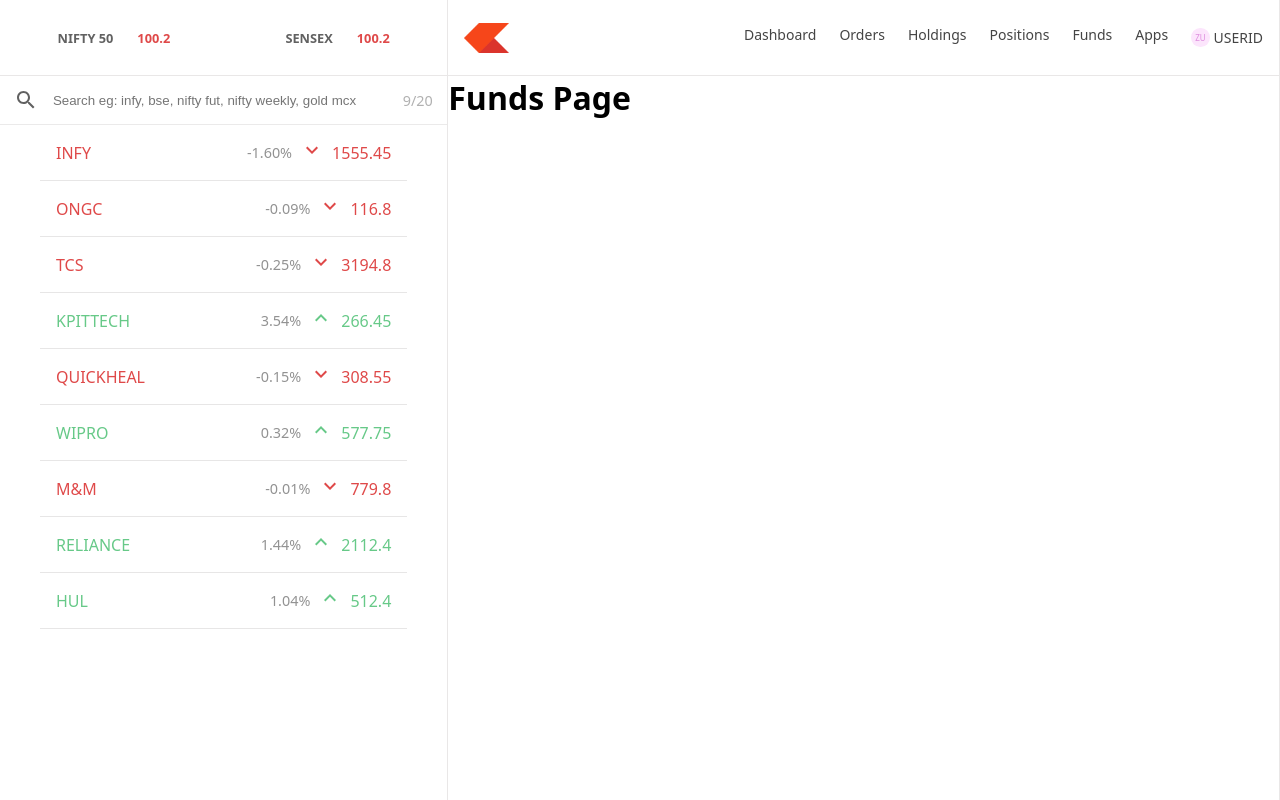
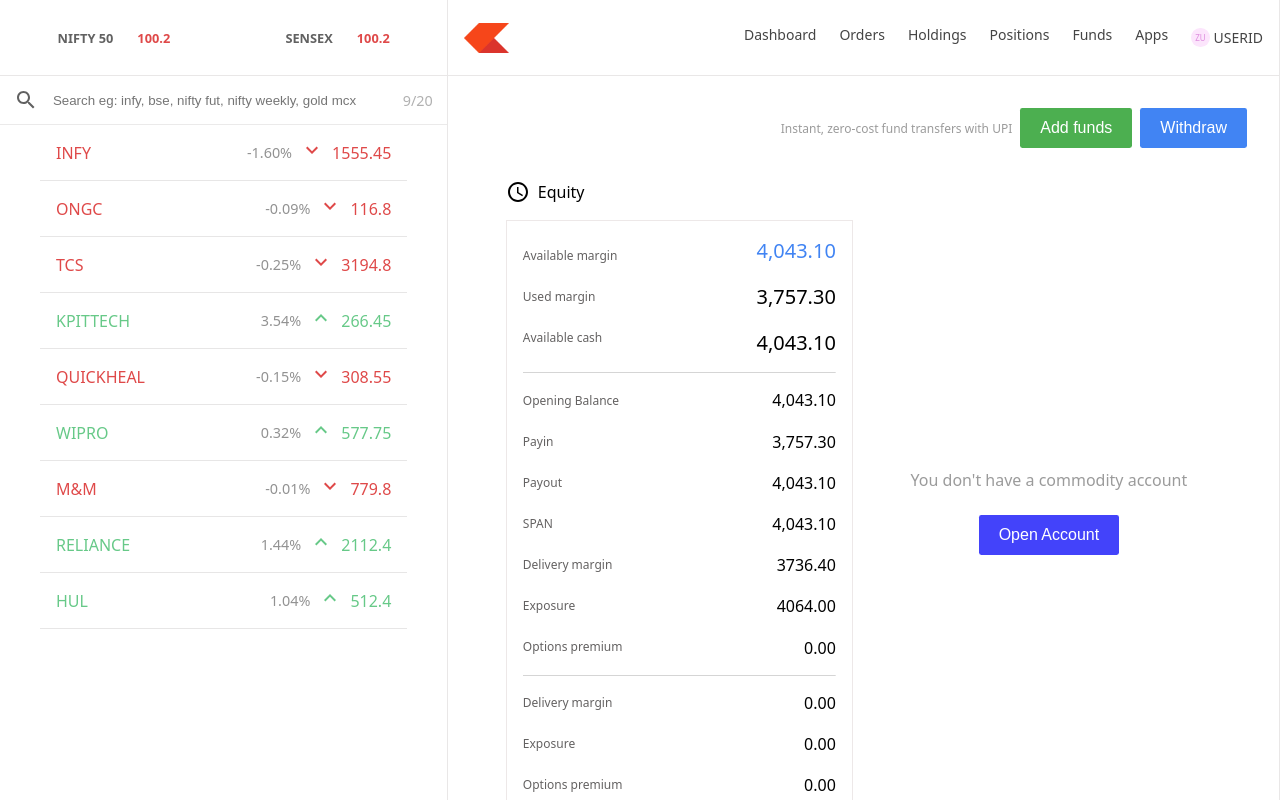
Before and after one commit to AustinVarshney/Zerodha-Project, a React (Vite) app in the folder dashboard/: page /funds in a window 1280 px wide. Built offline with nearby package versions, Linux system fonts and the light colour scheme.

Commit message:
Made Positions and Funds Pages

```diff
--- /dev/null
+++ b/dashboard/src/components/Fund.css
@@ -0,0 +1,182 @@
+.outerFundDiv{
+    padding: 2rem;
+    padding-bottom: 0;
+    overflow: scroll;
+    height: calc(100% - 30px);
+}
+
+.outerFundDiv::-webkit-scrollbar{
+    height: 100%;
+    width: 6px;
+    background-color: #eeeeeedf;
+    border-radius: 1.5rem;
+}
+
+.outerFundDiv::-webkit-scrollbar-thumb {
+    border-radius: 1.5rem;
+    background: rgb(198, 196, 196);
+}
+
+.innerFundDiv1{
+    display: flex;
+    align-items: center;
+    justify-content: flex-end;
+    flex-wrap: wrap;
+    width: 100%;
+    gap: 0.5rem;
+    margin-bottom: 2rem;
+}
+
+.innerFundDiv1 p{
+    font-size: 12px;
+    color: #9B9B9B;
+}
+
+.buttonFund1{
+    background-color: #4CAF50;
+}
+
+.buttonFund2{
+    background-color: #4184F3;
+}
+
+.innerFundDiv1 button{
+    border: none;
+    height: 40px;
+    padding: 8px 20px;
+    border-radius: 0.15rem;
+}
+
+.innerFundDiv1 button:hover{
+    opacity: 0.8;
+    cursor: pointer;
+}
+
+.innerFundDiv1 button a{
+    color: white;
+    text-decoration: none;
+    font-size: 1rem;
+}
+
+.innerFundDiv2{
+    display: flex;
+    flex-wrap: wrap;
+    align-items: center;
+    justify-content: space-evenly;
+    width: 100%;
+    margin-bottom: 3rem;
+}
+
+.innerFundDiv2>div{
+    width: 45%;
+}
+
+.innerMostFundDiv1{
+    margin-bottom: 2rem;
+}
+
+.innerMostFundDiv1>p{
+    display: flex;
+    align-items: center;
+    gap: 0.5rem;
+    margin-bottom: 1rem;
+}
+
+.innerMostFundDiv1>div{
+    border: 1px solid rgb(237, 232, 232);
+    width: 100%;
+    margin-top: 0.5rem;
+}
+
+.innerMostFundDiv1>div>div{
+    display: flex;
+    justify-content: space-between;
+    align-items: center;
+    padding: 1rem;
+    /* border-bottom: 1px solid #d5d5d5; */
+}
+
+/* .innerMostFundDiv1>div>div:last-child{
+    border-bottom: none;
+} */
+
+.innerMostFundDiv1>div>div>div{
+    display: flex;
+    flex-direction: column;
+    justify-content: center;
+}
+
+.innerMostFundDiv1>div>div>div:first-child{
+    align-items: flex-start;
+}
+
+.innerMostFundDiv1>div>div>div:first-child>p{
+    color: #646262;
+    font-size: 12px;
+    margin-bottom: 1.5rem;
+}
+
+.innerMostFundDiv1>div>div>div:first-child>p:last-child{
+    margin-bottom: 0;
+}
+
+.innerMostFundDiv1>div>div>div:last-child{
+    align-items: flex-end;
+}
+
+.innerMostFundDiv1>div>div:first-child>div:last-child>p{
+    font-size: 20px;
+    color: black;
+}
+
+.innerMostFundDiv1>div>div>div:last-child>p{
+    margin-bottom: 1.2rem;
+}
+
+.innerMostFundDiv1>div>div:first-child>div:last-child>p:first-child{
+    color: #4184F3;
+}
+
+.innerMostFundDiv1>div>div>div:last-child>p:last-child{
+    margin-bottom: 0;
+}
+
+.innerMostFundDiv2{
+    display: flex;
+    flex-direction: column;
+    flex-wrap: wrap;
+    align-items: center;
+    justify-content: center;
+    color: #9B9B9B;
+    font-size: 1rem;
+}
+
+.innerMostFundDiv2 p{
+    text-align: center;
+    margin-bottom: 1.5rem;
+}
+
+.innerMostFundDiv2 button{
+    border: none;
+    height: 40px;
+    padding: 8px 20px;
+    border-radius: 0.15rem;
+    background-color: rgb(67, 67, 250);
+}
+
+.innerMostFundDiv2 button:hover{
+    cursor: pointer;
+    opacity: 0.9;
+}
+
+.innerMostFundDiv2 button a{
+    color: white;
+    text-decoration: none;
+    font-size: 1rem;
+}
+
+@media(max-width:650px){
+    .innerFundDiv2>div{
+        width: 100%;
+    }
+}
--- a/dashboard/src/components/Fund.jsx
+++ b/dashboard/src/components/Fund.jsx
@@ -1,9 +1,72 @@
 import React from 'react'
+import "./Fund.css"
+import AccessTimeIcon from '@mui/icons-material/AccessTime';
 
 const Fund = () => {
   return (
-    <div>
-      <h1>Funds Page</h1>
+    <div className='outerFundDiv'>
+      <div className='innerFundDiv1'>
+        <p>Instant, zero-cost fund transfers with UPI</p>
+        <button className='buttonFund1'><a href="#">Add funds</a></button>
+        <button className='buttonFund2'><a href="#">Withdraw</a></button>
+      </div>
+      <div className='innerFundDiv2'>
+        <div className='innerMostFundDiv1'>
+          <p><AccessTimeIcon/>Equity</p>
+          <div>
+            <div>
+              <div>
+                <p>Available margin</p>
+                <p>Used margin</p>
+                <p>Available cash</p>
+              </div>
+              <div>
+                <p>4,043.10</p>
+                <p>3,757.30</p>
+                <p>4,043.10</p>
+              </div>
+            </div>
+            <hr style={{margin: "0 1rem", borderTop: "0", borderLeft: "0", borderBottom: "1px solid #d5d5d5"}}/>
+            <div>
+              <div>
+                <p>Opening Balance</p>
+                <p>Payin</p>
+                <p>Payout</p>
+                <p>SPAN</p>
+                <p>Delivery margin</p>
+                <p>Exposure</p>
+                <p>Options premium</p>
+              </div>
+              <div>
+                <p>4,043.10</p>
+                <p>3,757.30</p>
+                <p>4,043.10</p>
+                <p>4,043.10</p>
+                <p>3736.40</p>
+                <p>4064.00</p>
+                <p>0.00</p>
+              </div>
+            </div>
+            <hr style={{margin: "0 1rem", borderTop: "0", borderLeft: "0", borderBottom: "1px solid #d5d5d5"}}/>
+            <div>
+              <div>
+                <p>Delivery margin</p>
+                <p>Exposure</p>
+                <p>Options premium</p>
+              </div>
+              <div>
+                <p>0.00</p>
+                <p>0.00</p>
+                <p>0.00</p>
+              </div>
+            </div>
+          </div>
+        </div>
+        <div className='innerMostFundDiv2'>
+          <p>You don't have a commodity account</p>
+          <button><a href="#">Open Account</a></button>
+        </div>
+      </div>
     </div>
   )
 }
--- a/dashboard/src/components/Holding.css
+++ b/dashboard/src/components/Holding.css
@@ -22,7 +22,7 @@
     color: #444444;
 }
 
-table{
+.holding{
     border-collapse: collapse;
     margin-top: 1.5rem;
     width: 100%;
@@ -34,78 +34,78 @@ tr{
     border-bottom: 1px solid rgb(233, 231, 231);
 }
 
-table tr:last-child{
+.holding tr:last-child{
     border-bottom: 0;
 }
-table tr:first-child{
+.holding tr:first-child{
     border-top: 0;
     border-bottom: 1px solid rgb(233, 231, 231);
 }
 
-table tr th{
+.holding tr th{
     font-size: 14px;
     color: #9B9B9B;
     font-weight: 400;
     padding: 0.5rem;
 }
 
-table tr th:hover{
+.holding tr th:hover{
     background-color: rgb(234, 234, 234);
     cursor: pointer;
 }
 
-table tr td{
+.holding tr td{
     padding: 0.5rem;
     font-size: 1rem;
     color: #444444;
 }
 
-.th1, .td1{
+.holding tr .th1, .holding tr .td1{
     width: 20%;
     text-align: left;
     border-right: 1px solid rgb(233, 231, 231);
 }
 
-.th2, .td2{
+.holding tr .th2, .holding tr .td2{
     width: 10%;
     text-align: center;
 }
 
-.th3, .td3{
+.holding tr .th3, .holding tr .td3{
     width: 15%;
     text-align: center;
 }
 
-.th4, .td4{
+.holding tr .th4, .holding tr .td4{
     width: 10%;
     text-align: right;
     border-right: 1px solid rgb(233, 231, 231);
 }
 
-.th5, .td5{
+.holding tr .th5, .holding tr .td5{
     width: 15%;
     text-align: right;
 }
 
-.th6, .td6{
+.holding tr .th6, .holding tr .td6{
     width: 10%;
     text-align: right;
 }
 
-.td7{
+.holding tr .td7{
     font-size: 14px;
 }
 
-.th7, .td7{
+.holding tr .th7, .holding tr .td7{
     width: 10%;
     text-align: right;
 }
 
-.td8{
+.holding tr .td8{
     font-size: 12px;
 }
 
-.th8, .td8{
+.holding tr .th8, .holding tr .td8{
     width: 10%;
     text-align: right;
 }
--- a/dashboard/src/components/Holding.jsx
+++ b/dashboard/src/components/Holding.jsx
@@ -6,7 +6,7 @@ const Holding = () => {
   return (
     <div className='outerHoldingDiv'>
       <p>Holdings ({holdings.length})</p>
-      <table>
+      <table className='holding'>
         <thead>
           <tr>
             <th className='th1'>Instrument</th>
@@ -21,7 +21,7 @@ const Holding = () => {
         </thead>
         <tbody>
           {holdings.map((holding, index) => (
-              <tr>
+              <tr key={index}>
                 <td className='td1'>{holding.name}</td>
                 <td className='td2'>{holding.qty}</td>
                 <td className='td3'>{holding.avg.toFixed(2)}</td>
--- /dev/null
+++ b/dashboard/src/components/Position.css
@@ -0,0 +1,106 @@
+.outerPositionDiv{
+    padding: 2rem;
+    padding-bottom: 0;
+    overflow: scroll;
+    height: calc(100% - 30px);
+}
+
+.outerPositionDiv::-webkit-scrollbar{
+    height: 100%;
+    width: 6px;
+    background-color: #eeeeeedf;
+    border-radius: 1.5rem;
+}
+
+.outerPositionDiv::-webkit-scrollbar-thumb {
+    border-radius: 1.5rem;
+    background: rgb(198, 196, 196);
+}
+
+.position{
+    border-collapse: collapse;
+    width: 100%;
+    margin-top: 1.5rem;
+}
+
+.outerPositionDiv p{
+    font-size: 1.25rem;
+    color: #444444;
+}
+
+.position tr{
+    height: 1.8rem;
+}
+
+/* .position tr th, .position tr td{
+    border: 1px solid black;
+} */
+
+.position tr th{
+    font-size: 14px;
+    color: #9B9B9B;
+    font-weight: 500;
+    padding: 0.5rem;
+}
+
+.position tr td{
+    padding: 0.5rem;
+    font-size: 1rem;
+    color: #444444;
+}
+
+.position tr .th1{
+    width: 10%;
+    text-align: left;
+}
+
+.position tr .td1{
+    width: 10%;
+    text-align: center;
+    padding: 0.5rem;
+    color: #D9863D;
+}
+
+.position tr .td1 div{
+    background-color: #D9863D1A;
+}
+
+.position tr .th2, .position tr .td2{
+    width: 30%;
+    text-align: center;
+}
+
+.position tr .th3, .position tr .td3{
+    width: 10%;
+    text-align: center;
+}
+
+.position tr .th4, .position tr .td4{
+    width: 15%;
+    text-align: right;
+}
+
+.position tr .th5, .position tr .td5{
+    width: 15%;
+    text-align: right;
+}
+
+.position tr .th6, .position tr .td6{
+    width: 10%;
+    text-align: right;
+    font-size: 14px;
+}
+
+.position tr .th7, .position tr .td7{
+    width: 10%;
+    text-align: right;
+    font-size: 12px;
+}
+
+.position thead tr{
+    border-top: none;
+}
+
+.position tbody tr:last-child{
+    border-bottom: none;
+}
--- a/dashboard/src/components/Position.jsx
+++ b/dashboard/src/components/Position.jsx
@@ -1,9 +1,48 @@
 import React from 'react'
+import "./Position.css"
+import { positions } from '../assets/assets'
 
 const Position = () => {
   return (
-    <div>
-      <h1>Position Page</h1>
+    <div className='outerPositionDiv'>
+      <p>Positions ({positions.length})</p>
+      <table className='position'>
+        <thead>
+          <tr>
+            <th className='th1'>Product</th>
+            <th className='th2'>Instrument</th>
+            <th className='th3'>Qty.</th>
+            <th className='th4'>Avg.</th>
+            <th className='th5'>LTP</th>
+            <th className='th6'>P&L</th>
+            <th className='th7'>Chg.</th>
+          </tr>
+        </thead>
+        <tbody>
+          {positions.map((stock, index)=> {
+              return (
+                <tr key={index}>
+                  <td className='td1'><div>{stock.product}</div></td>
+                  <td className='td2'>{stock.name}</td>
+                  <td className='td3'>{stock.qty}</td>
+                  <td className='td4'>{stock.avg.toFixed(2)}</td>
+                  <td className='td5'>{stock.price.toFixed(2)}</td>
+                  <td className='td6' style={(stock.price*stock.qty - stock.avg * stock.qty)[0] == "+" ? {color: "#67C988"} : {color: "#DF4949"}}>{(stock.price*stock.qty - stock.avg * stock.qty).toFixed(2)}</td>
+                  <td className='td7' style={stock.day[0] == "+" ? {color: "#67C988"} : {color: "#DF4949"}}>{stock.day}</td>
+                </tr>
+              )
+          })}
+          <tr>
+            <td></td>
+            <td></td>
+            <td></td>
+            <td></td>
+            <td className='td5'>Total</td>
+            <td className='td6'>49.94</td>
+            <td></td>
+          </tr>
+        </tbody>
+      </table>
     </div>
   )
 }
```
